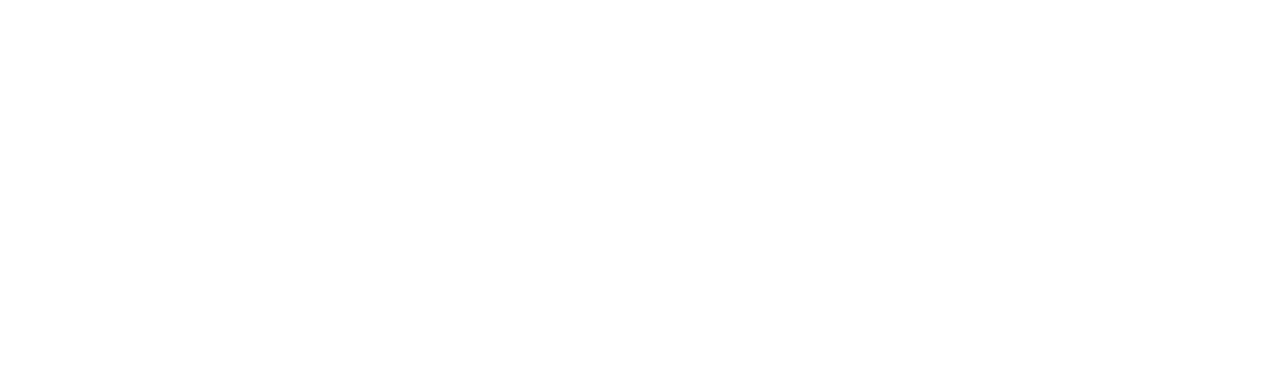
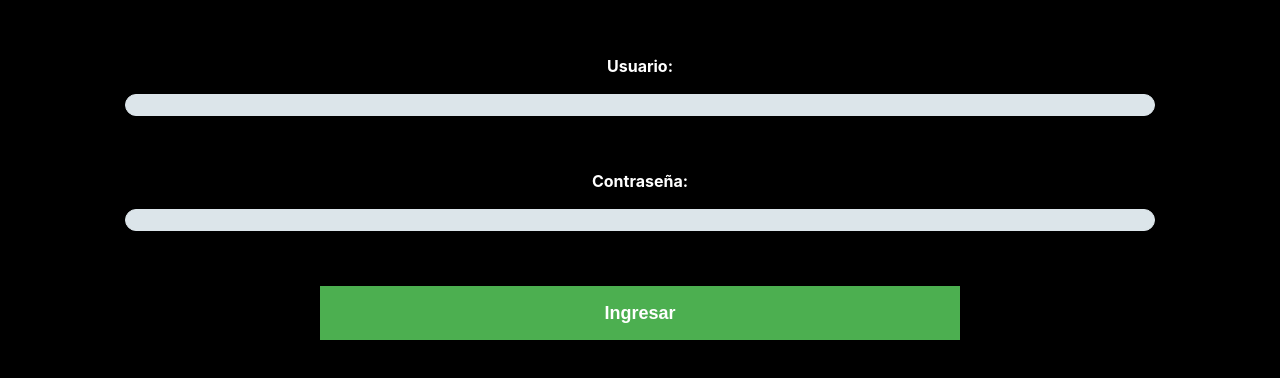
Before and after one commit to ClubMaple/ARA, a React (Create React App) app: page /logIn in a window 1280 px wide. Before the commit this address had no page. Shown: the part 202-580 px from the top of the page. Built offline with nearby package versions, Linux system fonts and the light colour scheme.

Commit message:
General improvements

```diff
--- a/src/App.js
+++ b/src/App.js
@@ -5,10 +5,12 @@ import { BrowserRouter, Routes, Route } from 'react-router-dom';
 
 /* Pantallas */
 import FirstScreen from './Screens/FirstScreen';
+import LogIn from './Screens/LogIn';
 import Home from './Screens/Home';
 import RegisterForm from './Screens/RegisterForm';
 import FakeCall from './Screens/FakeCall';
 import Settings from './Screens/Settings';
+import NotFound from './Screens/NotFound';
 
 /* Ahora no cuenta con una forma de navegar entre pantallas, para ver las diferentes pantallaas puedes cambiar
 de pantalla cambiandolo por la pantalla que quieres ver  ( Home , FirstScreen o RegisterForm )*/
@@ -18,10 +20,13 @@ function App() {
     <BrowserRouter>
       <Routes>
         <Route path="/" element={<FirstScreen />} />
+        <Route path='/logIn' element={<LogIn />} />
         <Route path="/home" element={<Home />} />
         <Route path="/register" element={<RegisterForm />} />
         <Route path="/fakeCall" element={<FakeCall />} />
         <Route path="/settings" element={<Settings />} />
+        <Route path='*' element={<NotFound/>} />
+
       </Routes>
     </BrowserRouter>
   );
--- a/src/Screens/FirstScreen.jsx
+++ b/src/Screens/FirstScreen.jsx
@@ -13,7 +13,7 @@ function FirstScreen () {
             </div>
             <div className={Styles.botones}>
                 <button><Link to="/register">Registro</Link></button>
-                <button><Link to="/home">Ingresar</Link></button>
+                <button><Link to="/LogIn">Ingresar</Link></button>
             </div>
 
         </div>
--- /dev/null
+++ b/src/Screens/LogIn.jsx
@@ -0,0 +1,26 @@
+import React from "react";
+import Styles from "./LogIn.module.css";
+import { Link } from "react-router-dom";
+
+const handleSubmit = (e) => {
+    e.preventDefault();
+}
+
+
+function LogIn () {
+    return (
+        <div className={Styles.container}>
+            <form className={Styles.logInForm} onSubmit={handleSubmit}>
+                <label className={Styles.logInLabel}>Usuario:</label>
+                <input type="text" name="username" className={Styles.logInField}/>
+                <br/>
+                <label className={Styles.logInLabel}>Contraseña:</label>
+                <input type="password" name="password" className={Styles.logInField}/>
+                <br/>
+                <button type="submit" className={Styles.logInButton}><Link to="/home">Ingresar</Link></button>
+            </form>
+        </div>
+    )
+}
+
+export default LogIn;
--- /dev/null
+++ b/src/Screens/LogIn.module.css
@@ -0,0 +1,37 @@
+.container{
+    display: flex;
+    flex-direction: column;
+    justify-content: center;
+    background-color: black;
+    height: 100vh;
+    width: 100vw;
+}
+.logInForm{
+    display: flex;
+    flex-direction: column;
+    justify-content: space-evenly;
+    align-items: center;
+    height: 40vh;
+}
+.logInLabel{
+    color: white;
+}
+.logInField{
+    display: flex;
+    width: 80%;
+}
+.botones {
+    display: flex;
+    justify-content: space-evenly;
+    width: 100%;
+    height: 3em;
+}
+
+.logInButton{
+    background-color: #4CAF50;
+    height: 3em;
+    width: 50%;
+    border: none;
+    font-size: large;
+    font-weight: bold;
+}
--- /dev/null
+++ b/src/Screens/NotFound.jsx
@@ -0,0 +1,7 @@
+import React from 'react';
+
+const NotFound = () => {
+  return <h1>404 - Page Not Found</h1>;
+};
+
+export default NotFound;
--- a/src/Screens/Settings.jsx
+++ b/src/Screens/Settings.jsx
@@ -5,12 +5,15 @@ import { Link } from "react-router-dom";
 
 function Settings () {
     return (
-        /* Aqui va un contenedor -> texto de bienvenida, Explicación de la app -> Boton de Registro, Boton de Ingresar */
         <div className={Styles.container}>
-            <div className={Styles.container}>
-                <h1 style={{color:"black"}}>Aqui iria el Menu de configuración, si nos hubieran dado más tiempo!! 🙄🙄🙄😑😐😐</h1>
-            </div>
-            <Link to="/home" style={{color: "black"}}>Volver</Link>
+            <div className={Styles.botonSalir}><h3><Link to="/home">X</Link></h3></div>
+            <h1 className={Styles.titleSettings}>Settings</h1>
+            <ul className={Styles.lista}>
+                <li><Link to="/settings/account">Cuenta</Link></li>
+                <li><Link to="/settings/notifications">Notificaciones</Link></li>
+                <li><Link to="/settings/privacy">Privacidad</Link></li>
+                <li><Link to="/">Cerrar sesión</Link></li>
+            </ul>
         </div>
     )
 }
--- a/src/Screens/Settings.module.css
+++ b/src/Screens/Settings.module.css
@@ -0,0 +1,25 @@
+.container{
+    display: flex;
+    flex-direction: column;
+    align-items: center;
+    background-color: black;
+    min-height: 100vh;
+}
+.botonSalir{
+    position: absolute;
+    top: 10px;
+    right: 25px;
+    color: white;
+}
+.titleSettings{
+    color: white !important;
+}
+.lista {
+    display: flex;
+    flex-direction: column;
+    justify-content: space-evenly;
+    align-items: center;
+    height: 50vh;
+    width: 100%;
+    padding: 0;
+}
```
